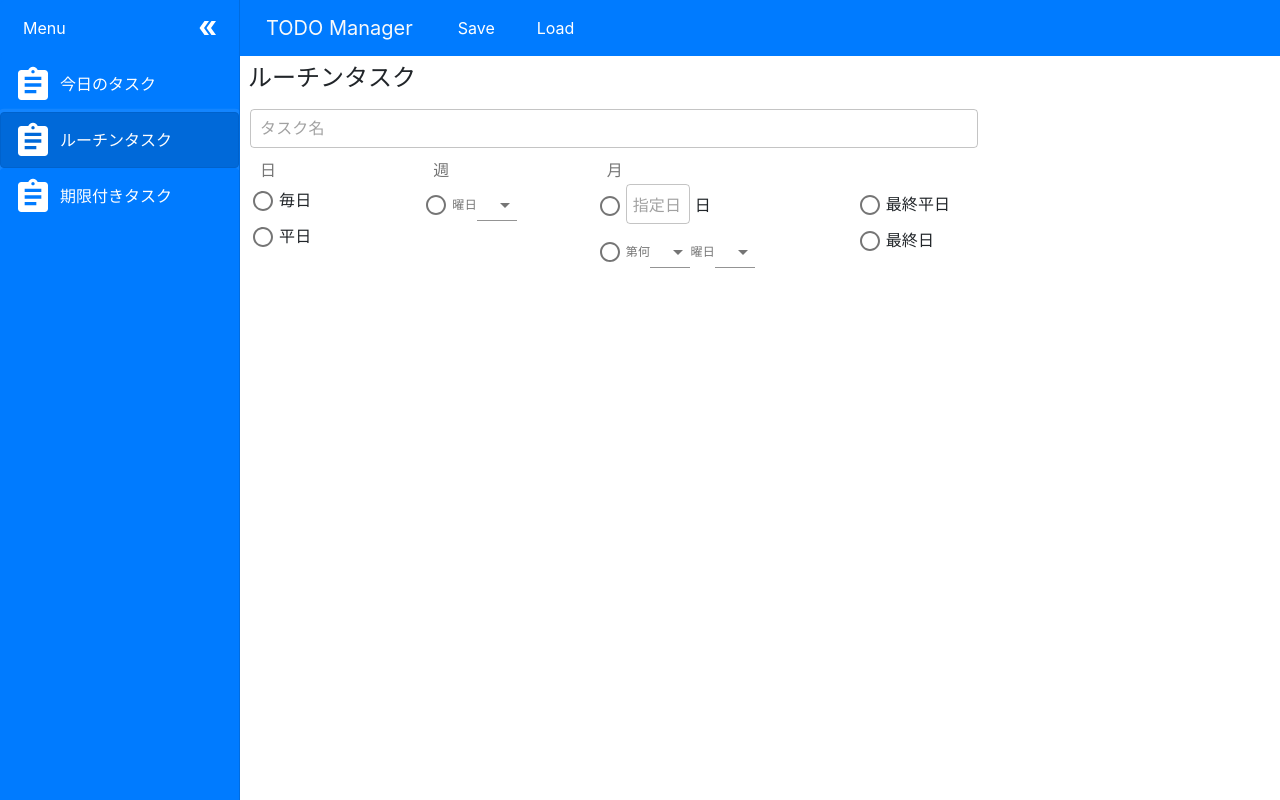
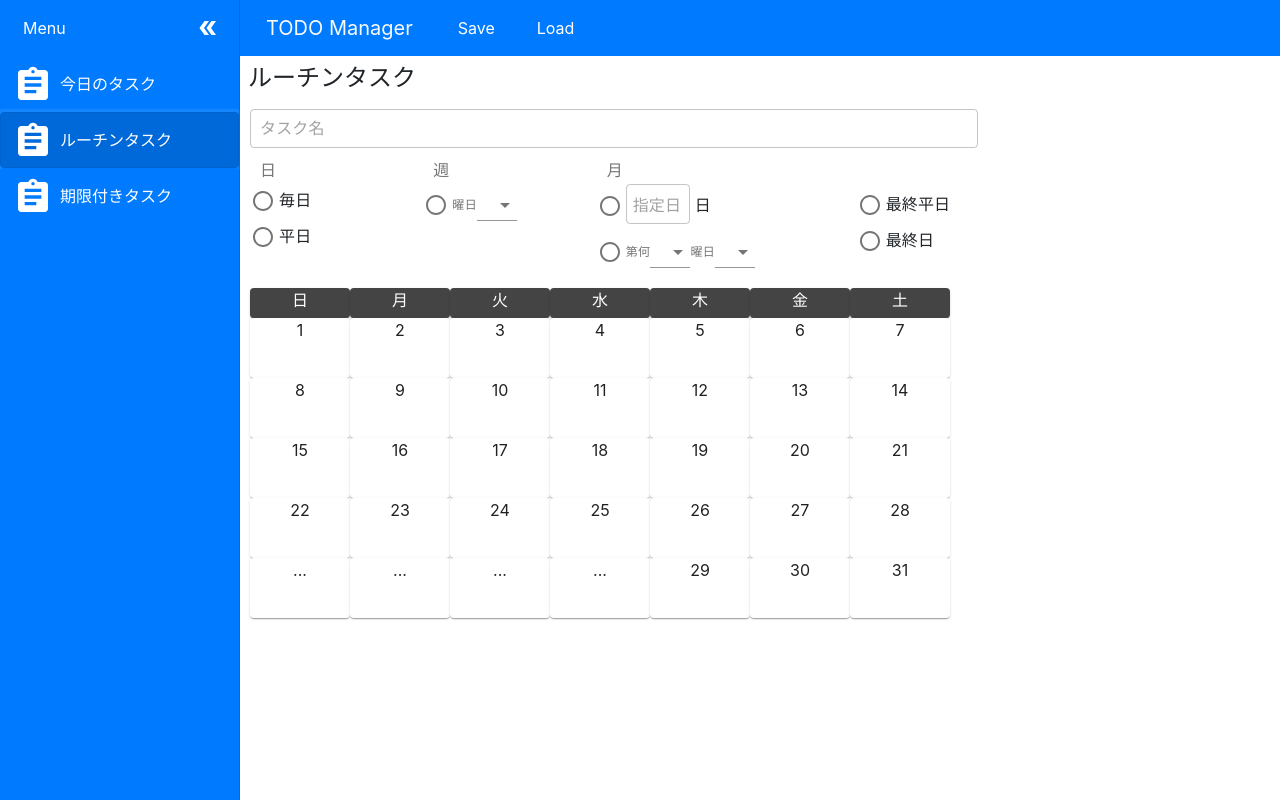
Before and after one commit to ritafuni/todo-manager, a React (Create React App) app: page / in a window 1280 px wide. Both pictures are taken after a click on the button "ルーチンタスク". Built offline with nearby package versions, Linux system fonts and the light colour scheme.

Commit message:
added calendar base

```diff
--- a/src/Components/Routines.jsx
+++ b/src/Components/Routines.jsx
@@ -11,6 +11,36 @@ import TextField from '@material-ui/core/TextField';
 import Select from '@material-ui/core/Select';
 import MenuItem from '@material-ui/core/MenuItem';
 import FormHelperText from '@material-ui/core/FormHelperText';
+import Paper from '@material-ui/core/Paper';
+
+const CalendarDayPaper = styled(Paper)`
+  background-color: ${props => {
+    let selected = false;
+    props.selectedday.forEach(day => {
+      if(day === props.daynum){
+        selected = true;
+      }
+    });
+    return selected ? "#ffb7d1" : "#ffffff";
+  }};
+  transition: 225ms;
+  height: 60px;
+  text-align: center;
+  width: 100px;
+`;
+
+const CalendarGrid = styled(Grid)`
+  /* flex-grow: 1; */
+  margin: 10px;
+`;
+
+const CalendarHeadPaper = styled(Paper)`
+  background-color: #444;
+  color: #fff;
+  height: 30px;
+  text-align: center;
+  width: 100px;
+`;
 
 const Container = styled.div`
   display: flex;
@@ -88,9 +118,11 @@ function Routines(props){
     weekDOW: '',
     monthDay: '',
     monthWeekNum: '',
-    monthDOW: ''
+    monthDOW: '',
   };
   const [routine, setRoutine] = React.useState(initRoutine);
+
+  const calendarHeadArray = ['日', '月', '火', '水', '木', '金', '土'];
 
   function ChangeRoutine(newRoutine){
     //DOW...Day of Week
@@ -101,6 +133,41 @@ function Routines(props){
       }
     );
     console.log(routine);
+  }
+
+  function GetSelectedDay(){
+    //get selected day from routine
+    const monthArray = [...Array(28)].map((ele, idx) => idx + 1);
+    let patternArray;
+    let lastWeekArray = [31, -1, -2, -3, -4, 29, 30];
+    switch(routine.type){
+      case 'everyday':
+        return [...monthArray, -1, -2, -3, -4, 29, 30, 31];
+      case 'weekday':
+        patternArray = monthArray.filter(day =>
+          (day % 7 !== 0) && (day % 7 !== 1)
+        );
+        return [...patternArray, -2, -3, -4, 29, 30]
+      case 'every-day-of-week':
+        patternArray = monthArray.filter(day =>
+          day % 7 === routine.weekDOW
+        );
+        return [...patternArray, lastWeekArray[routine.weekDOW]];
+      case 'selected-day':
+        return monthArray.filter(day => day === Number(routine.monthDay));
+      case 'selected-day-of-week':
+        patternArray = monthArray.filter(day =>
+          (Math.ceil(day / 7) === routine.monthWeekNum) && (day % 7 === routine.monthDOW)
+        );
+        let lastWeekSelected = (routine.monthWeekNum === 5) ? lastWeekArray[routine.monthDOW] : null;
+        return [...patternArray, lastWeekSelected];
+      case 'last-weekday':
+        return [30];
+      case 'last-day':
+        return [31];
+      default:
+        return [];
+    }
   }
 
   return (
@@ -150,13 +217,13 @@ function Routines(props){
                     weekDOW: event.target.value
                   })}
                 >
-                  <MenuItem value='月'>月曜日</MenuItem>
-                  <MenuItem value='火'>火曜日</MenuItem>
-                  <MenuItem value='水'>水曜日</MenuItem>
-                  <MenuItem value='木'>木曜日</MenuItem>
-                  <MenuItem value='金'>金曜日</MenuItem>
-                  <MenuItem value='土'>土曜日</MenuItem>
-                  <MenuItem value='日'>日曜日</MenuItem>
+                  <MenuItem value={2}>月曜日</MenuItem>
+                  <MenuItem value={3}>火曜日</MenuItem>
+                  <MenuItem value={4}>水曜日</MenuItem>
+                  <MenuItem value={5}>木曜日</MenuItem>
+                  <MenuItem value={6}>金曜日</MenuItem>
+                  <MenuItem value={0}>土曜日</MenuItem>
+                  <MenuItem value={1}>日曜日</MenuItem>
                 </Select>
               </ControlLabelDiv>
             } />
@@ -194,11 +261,11 @@ function Routines(props){
                       monthDOW: routine.monthDOW
                     })}
                   >
-                    <MenuItem value='第一'>第一</MenuItem>
-                    <MenuItem value='第二'>第二</MenuItem>
-                    <MenuItem value='第三'>第三</MenuItem>
-                    <MenuItem value='第四'>第四</MenuItem>
-                    <MenuItem value='最終'>最終</MenuItem>
+                    <MenuItem value={1}>第一</MenuItem>
+                    <MenuItem value={2}>第二</MenuItem>
+                    <MenuItem value={3}>第三</MenuItem>
+                    <MenuItem value={4}>第四</MenuItem>
+                    <MenuItem value={5}>最終</MenuItem>
                   </Select>
                   <FormHelperText>曜日</FormHelperText>
                   <Select
@@ -210,17 +277,16 @@ function Routines(props){
                       monthDOW: event.target.value
                     })}
                   >
-                    <MenuItem value='月'>月曜日</MenuItem>
-                    <MenuItem value='火'>火曜日</MenuItem>
-                    <MenuItem value='水'>水曜日</MenuItem>
-                    <MenuItem value='木'>木曜日</MenuItem>
-                    <MenuItem value='金'>金曜日</MenuItem>
-                    <MenuItem value='土'>土曜日</MenuItem>
-                    <MenuItem value='日'>日曜日</MenuItem>
+                    <MenuItem value={2}>月曜日</MenuItem>
+                    <MenuItem value={3}>火曜日</MenuItem>
+                    <MenuItem value={4}>水曜日</MenuItem>
+                    <MenuItem value={5}>木曜日</MenuItem>
+                    <MenuItem value={6}>金曜日</MenuItem>
+                    <MenuItem value={0}>土曜日</MenuItem>
+                    <MenuItem value={1}>日曜日</MenuItem>
                   </Select>
                 </ControlLabelDiv>
               } />
-
             </RadioGroup>
           </Grid>
           <Grid container item xs={2} spacing={0} alignContent="flex-start">
@@ -236,6 +302,58 @@ function Routines(props){
             </RadioGroup>
           </Grid>
         </RadioGrid>
+        {/*Calendar*/}
+        <CalendarGrid container spacing={0}>
+          <Grid item xs={12}>
+            <Grid container spacing={0}>
+              {
+                calendarHeadArray.map(day =>
+                  <Grid key={day} item>
+                    <CalendarHeadPaper>{day}</CalendarHeadPaper>
+                  </Grid>
+                )
+              }
+            </Grid>
+          </Grid>
+          <Grid item xs={12}>
+              {/*using array.map instead of for loop*/}
+              {[...Array(4)].map((ele1, idx1) => (
+                <Grid container key={idx1} spacing={0}>
+                  {[...Array(7)].map((ele2, idx2) => {
+                    let keyNum = idx1 * 7 + idx2 + 1;
+                    return (
+                      <Grid key={keyNum} item>
+                        <CalendarDayPaper daynum={keyNum} selectedday={GetSelectedDay()}>{keyNum}</CalendarDayPaper>
+                      </Grid>
+                    );
+                  })}
+                </Grid>
+              ))}
+              <Grid container key={4} spacing={0}>
+                <Grid key='fill-1' item>
+                  <CalendarDayPaper daynum={-1} selectedday={GetSelectedDay()}>...</CalendarDayPaper>
+                </Grid>
+                <Grid key='fill-2' item>
+                  <CalendarDayPaper daynum={-2} selectedday={GetSelectedDay()}>...</CalendarDayPaper>
+                </Grid>
+                <Grid key='fill-3' item>
+                  <CalendarDayPaper daynum={-3} selectedday={GetSelectedDay()}>...</CalendarDayPaper>
+                </Grid>
+                <Grid key='fill-4' item>
+                  <CalendarDayPaper daynum={-4} selectedday={GetSelectedDay()}>...</CalendarDayPaper>
+                </Grid>
+                <Grid key={29} item>
+                  <CalendarDayPaper daynum={29} selectedday={GetSelectedDay()}>29</CalendarDayPaper>
+                </Grid>
+                <Grid key={30} item>
+                  <CalendarDayPaper daynum={30} selectedday={GetSelectedDay()}>30</CalendarDayPaper>
+                </Grid>
+                <Grid key={31} item>
+                  <CalendarDayPaper daynum={31} selectedday={GetSelectedDay()}>31</CalendarDayPaper>
+                </Grid>
+              </Grid>
+          </Grid>
+        </CalendarGrid>
       </FormControl>
     </Container>
   );
```
